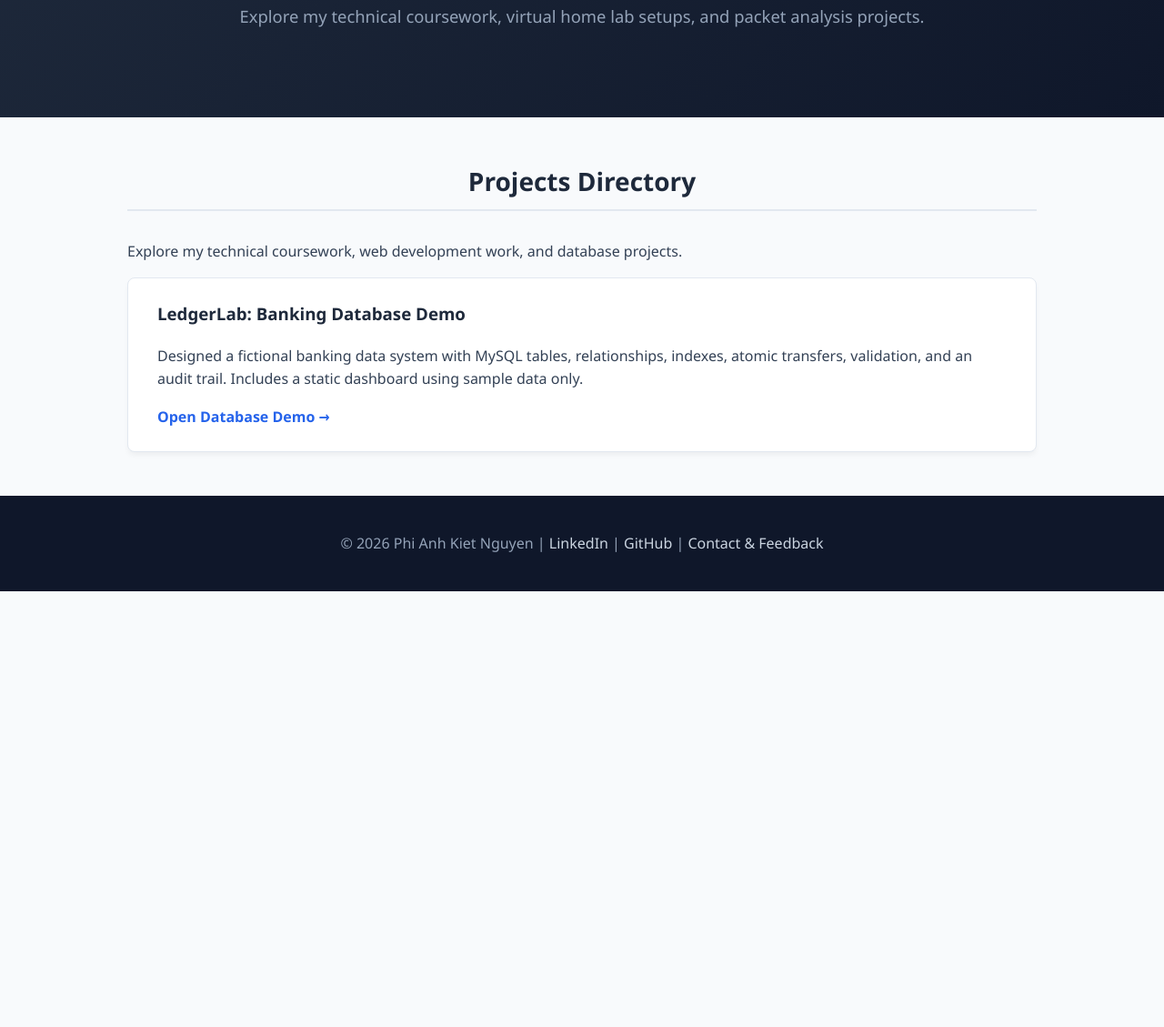
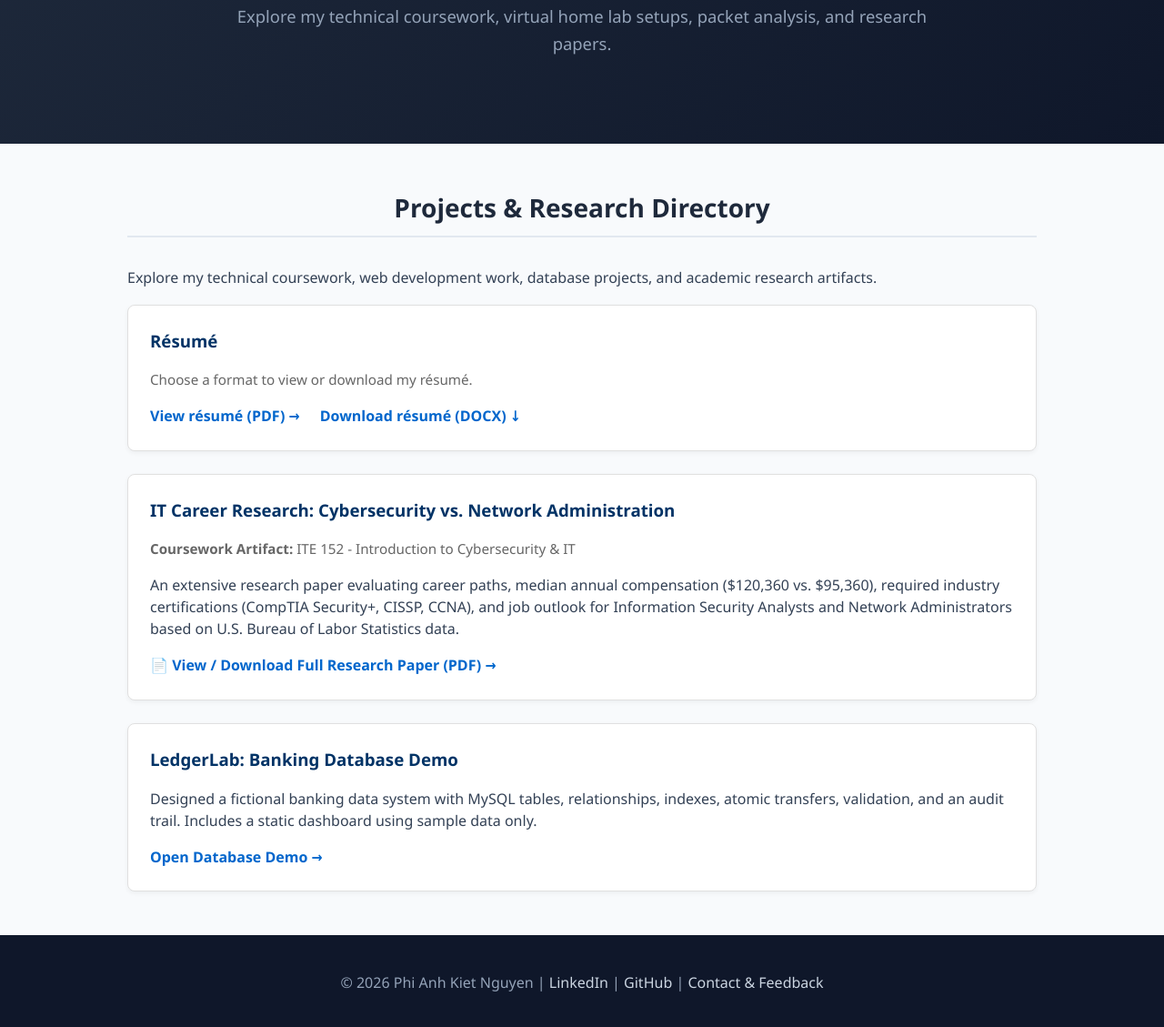
Before and after one commit to nguyenphianhkiet2005-oss/web-design, a plain HTML site: page projects.html in a window 1280 px wide. Shown: the part 237-1366 px from the top of the page at 91% size. Before the commit the page ends 887 px from the top, so only its background shows below. Drawn offline with Linux system fonts and the light colour scheme.

Commit message:
Publish portfolio résumé and research updates
Co-authored-by: Copilot <223556219+Copilot@users.noreply.github.com>

```diff
--- a/projects.html
+++ b/projects.html
@@ -26,20 +26,41 @@
     <!-- Distinct Header -->
     <header class="hero-section">
         <div class="hero-content">
-            <h1>Featured Projects & Hands-On Labs</h1>
-            <p class="subtitle">Explore my technical coursework, virtual home lab setups, and packet analysis projects.</p>
+            <h1>Featured Projects & Academic Artifacts</h1>
+            <p class="subtitle">Explore my technical coursework, virtual home lab setups, packet analysis, and research papers.</p>
         </div>
     </header>
 
-    <!-- Main Content Placeholder -->
+    <!-- Main Content Container -->
     <main class="content-container">
         <section>
-            <h2>Projects Directory</h2>
-            <p>Explore my technical coursework, web development work, and database projects.</p>
-            <div class="project-card">
-                <h3>LedgerLab: Banking Database Demo</h3>
-                <p>Designed a fictional banking data system with MySQL tables, relationships, indexes, atomic transfers, validation, and an audit trail. Includes a static dashboard using sample data only.</p>
-                <a href="banking-database-demo/app/index.html" class="read-more">Open Database Demo &rarr;</a>
+            <h2>Projects & Research Directory</h2>
+            <p>Explore my technical coursework, web development work, database projects, and academic research artifacts.</p>
+
+            <div class="project-card" style="border: 1px solid #e0e0e0; padding: 24px; margin-bottom: 25px; border-radius: 8px; background-color: #ffffff; box-shadow: 0 2px 5px rgba(0,0,0,0.05);">
+                <h3 style="color: #003366; margin-bottom: 8px;">Résumé</h3>
+                <p style="font-size: 0.95rem; color: #666; margin-bottom: 16px;">Choose a format to view or download my résumé.</p>
+                <a href="resum-project/Phi%20Anh%20Kiet%20Nguyen%20-%20Resume%20(Cybersecurity%20%26%20IT).pdf" target="_blank" rel="noopener" class="read-more" style="display: inline-block; font-weight: bold; color: #0066cc; text-decoration: none; margin-right: 18px;">View résumé (PDF) &rarr;</a>
+                <a href="resum-project/Resume-Nguyen_Phi_Anh_Kiet.docx" class="read-more" download style="display: inline-block; font-weight: bold; color: #0066cc; text-decoration: none;">Download résumé (DOCX) &darr;</a>
+            </div>
+
+            <!-- PROJECT 1: ITE 152 RESEARCH PAPER -->
+            <div class="project-card" style="border: 1px solid #e0e0e0; padding: 24px; margin-bottom: 25px; border-radius: 8px; background-color: #ffffff; box-shadow: 0 2px 5px rgba(0,0,0,0.05);">
+                <h3 style="color: #003366; margin-bottom: 8px;">IT Career Research: Cybersecurity vs. Network Administration</h3>
+                <p style="font-size: 0.95rem; color: #666; margin-bottom: 12px;"><strong>Coursework Artifact:</strong> ITE 152 - Introduction to Cybersecurity & IT</p>
+                <p style="margin-bottom: 16px; line-height: 1.5;">
+                    An extensive research paper evaluating career paths, median annual compensation ($120,360 vs. $95,360), required industry certifications (CompTIA Security+, CISSP, CCNA), and job outlook for Information Security Analysts and Network Administrators based on U.S. Bureau of Labor Statistics data.
+                </p>
+                <a href="docs/ITE152_Career_Research_Paper.pdf" target="_blank" rel="noopener" class="read-more" style="display: inline-block; font-weight: bold; color: #0066cc; text-decoration: none;">
+                    📄 View / Download Full Research Paper (PDF) &rarr;
+                </a>
+            </div>
+
+            <!-- PROJECT 2: LEDGERLAB DATABASE DEMO -->
+            <div class="project-card" style="border: 1px solid #e0e0e0; padding: 24px; margin-bottom: 25px; border-radius: 8px; background-color: #ffffff; box-shadow: 0 2px 5px rgba(0,0,0,0.05);">
+                <h3 style="color: #003366; margin-bottom: 8px;">LedgerLab: Banking Database Demo</h3>
+                <p style="margin-bottom: 16px; line-height: 1.5;">Designed a fictional banking data system with MySQL tables, relationships, indexes, atomic transfers, validation, and an audit trail. Includes a static dashboard using sample data only.</p>
+                <a href="banking-database-demo/app/index.html" class="read-more" style="display: inline-block; font-weight: bold; color: #0066cc; text-decoration: none;">Open Database Demo &rarr;</a>
             </div>
         </section>
     </main>
```
Also changed, not shown: home.html (+1 -1 lines), 5 other files.
